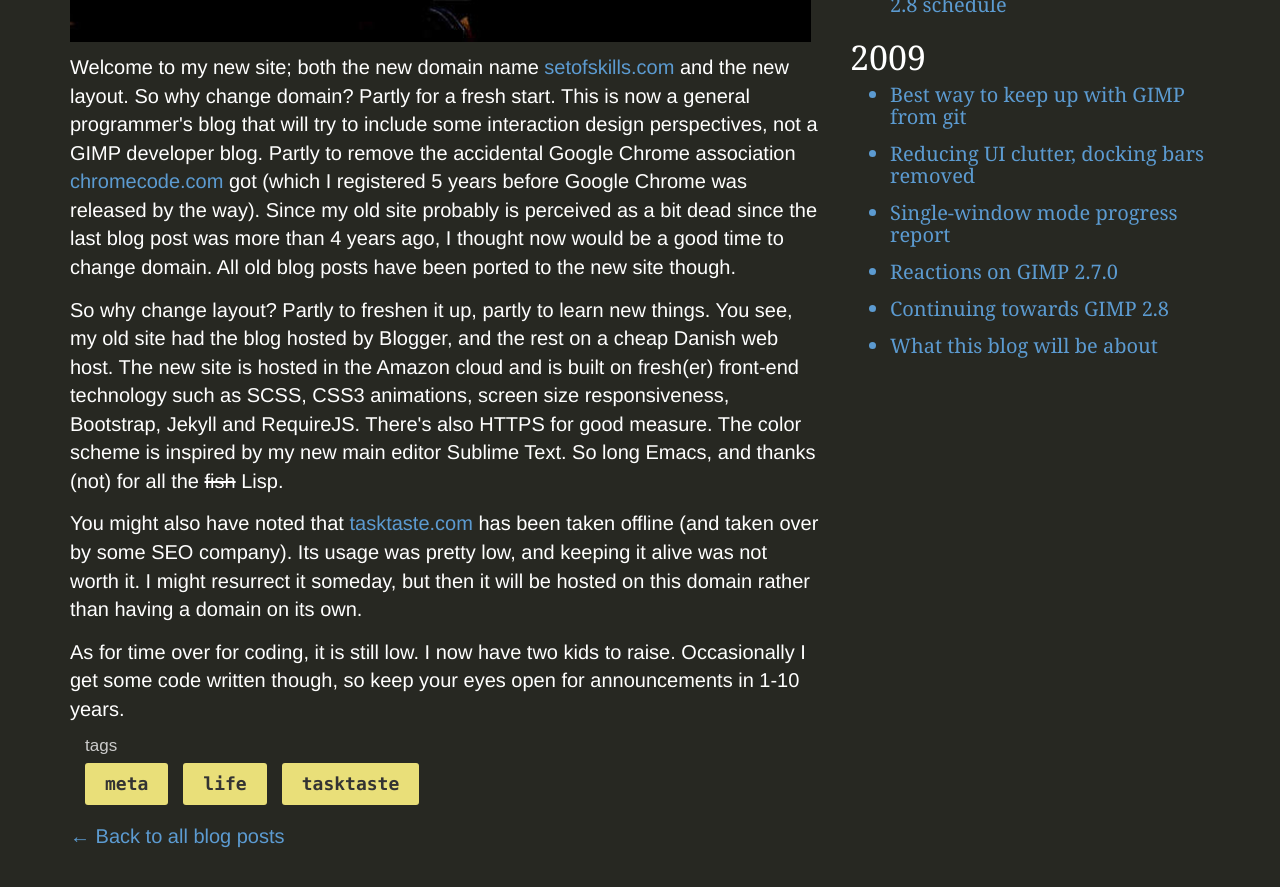
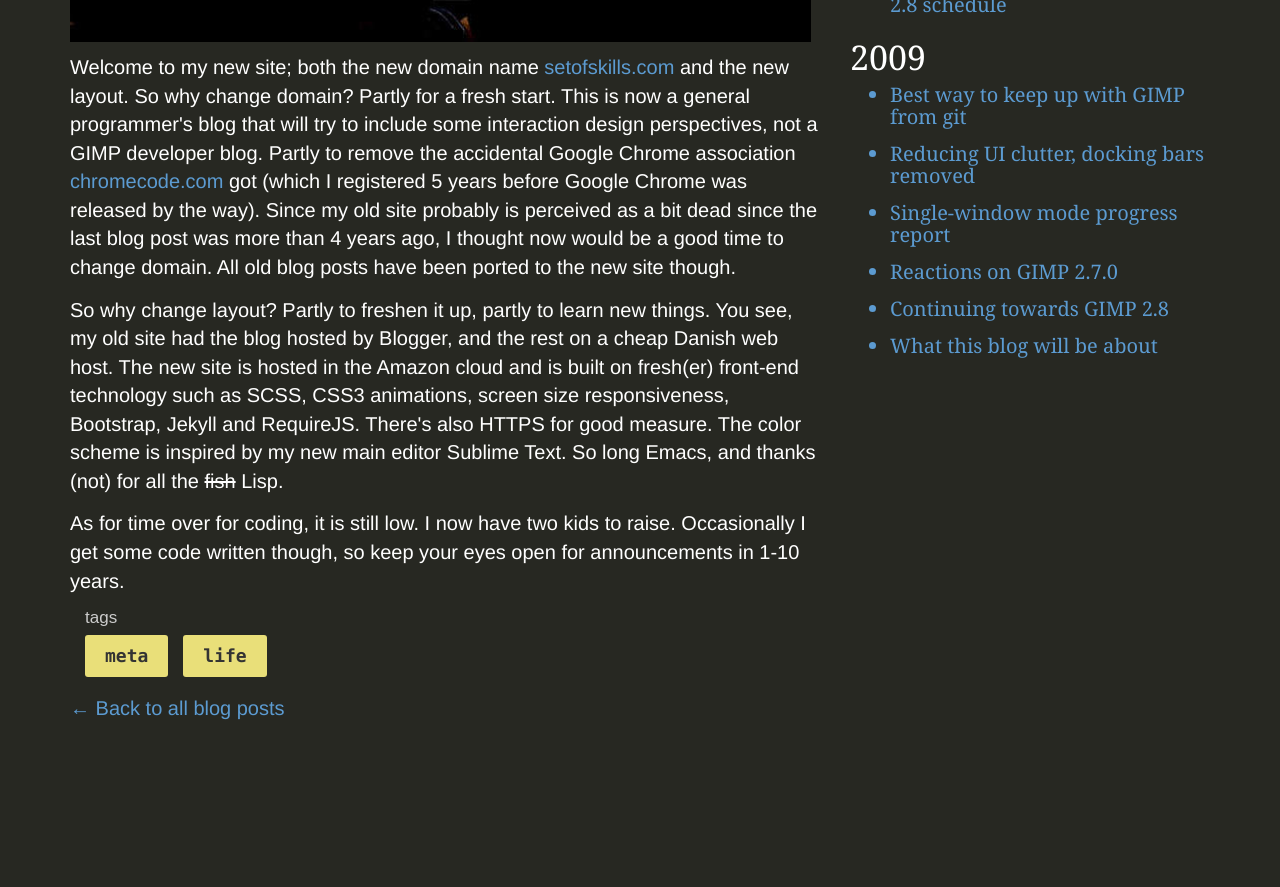
Before and after one commit to Enselic/setofskills.com, a Jekyll site: the page built from _posts/2016-02-19-new-domain-revitalized-website-general-update.html, in a window 1280 px wide and 900 px high, scrolled down 939 px. Shown: the top 887 px of the window. Built offline with Jekyll 4.4.1, drawn with Linux system fonts in a browser that asks for light colours; after the commit the page ends 1711 px from its top, so only the background shows below that.

Commit message:
Pretend tasktaste never existed in 2016 post

```diff
--- a/_posts/2016-02-19-new-domain-revitalized-website-general-update.html
+++ b/_posts/2016-02-19-new-domain-revitalized-website-general-update.html
@@ -3,7 +3,7 @@ layout: post
 title: New domain, revitalized website, general update
 date: '2016-02-19T07:50:00.008+02:00'
 author: Martin Nordholts
-tags: [meta, life, tasktaste]
+tags: [meta, life]
 modified_time: '2016-02-19T07:50:00.008+02:00'
 cached_comment_count: 0
 ---
@@ -15,7 +15,5 @@ cached_comment_count: 0
 
 <p>So why change layout? Partly to freshen it up, partly to learn new things. You see, my old site had the blog hosted by Blogger, and the rest on a cheap Danish web host. The new site is hosted in the Amazon cloud and is built on fresh(er) front-end technology such as SCSS, CSS3 animations, screen size responsiveness, Bootstrap, Jekyll and RequireJS. There's also HTTPS for good measure. The color scheme is inspired by my new main editor Sublime Text. So long Emacs, and thanks (not) for all the <strike>fish</strike> Lisp.</p>
 
-<p>You might also have noted that <a href="https://dont-go-there.notld">tasktaste.com</a> has been taken offline (and taken over by some SEO company). Its usage was pretty low, and keeping it alive was not worth it. I might resurrect it someday, but then it will be hosted on this domain rather than having a domain on its own.</p>
-
 <p>As for time over for coding, it is still low. I now have two kids to raise. Occasionally I get some code written though, so keep your eyes open for announcements in 1-10 years.
 </p>
```
